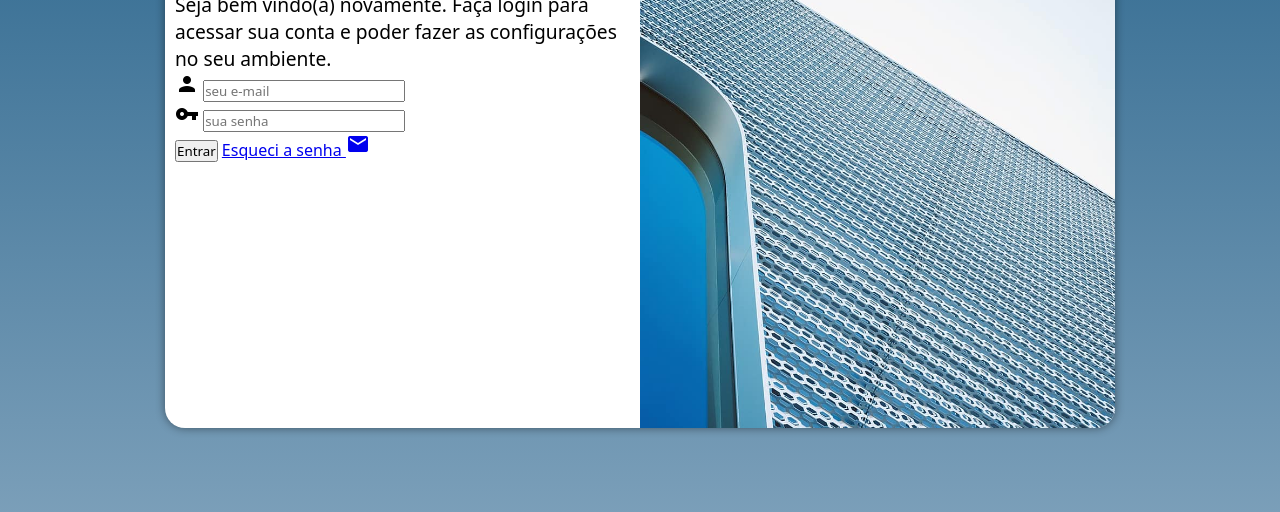
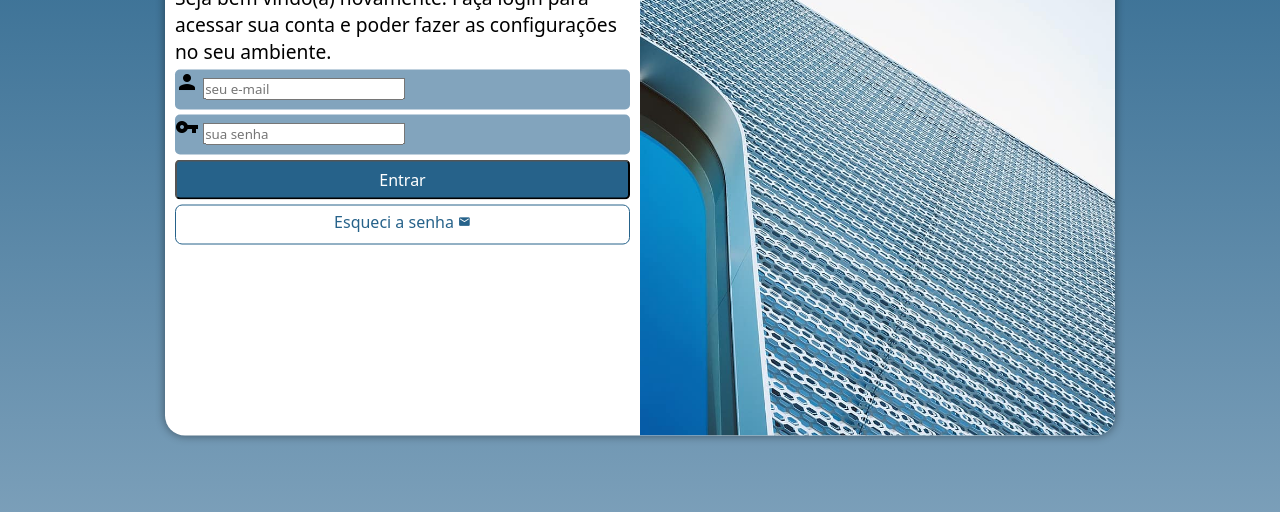
Before and after one commit to JeanCarlos-sd/projeto-login, a plain HTML site: page index.html in a window 1280 px wide. Shown: the part 222-734 px from the top of the page. Drawn offline with Linux system fonts and the light colour scheme.

Commit message:
inputs atualizados

```diff
--- a/estilo/style.css
+++ b/estilo/style.css
@@ -35,7 +35,7 @@ section#login {
 
     background-color: white;
     width: 250px;
-    height: 500px;
+    height: 515px;
     border-radius: 20px;
     box-shadow: 0px 0px 10px rgba(0, 0, 0, 0.450);
 
@@ -65,3 +65,55 @@ div#formulario > h1 {
 div#formulario > p {
     font-size: 0.8em;
 }
+
+form > div.campo  {
+    background-color: #82a4bd;
+    display: block;
+    width: 100%;
+    height: 40px;
+    border-radius: 5px;
+    margin: 5px 0px;
+
+}
+
+
+
+form > input[type=submit] {
+    display: block;
+    font-size: 1em;
+    width: 100%;
+    height: 40px;
+    background-color: var(--cor03);
+    color: white;
+    border-radius: 5px;
+    cursor: pointer;
+}
+
+form > input[type=submit]:hover {
+    background-color: var(--cor02);
+
+}
+
+form > a.botao {
+    display: block;
+    text-align: center;
+    font-size: 1em;
+    width: 100%;
+    height: 40px;
+    padding-top: 5px;
+    margin-top: 5px;
+    background-color: white;
+    color: #26628A;
+    border: 1px solid #26628A ;
+    border-radius: 7px;
+    text-decoration: none;
+}
+
+form > a.botao:hover {
+    background-color: var(--cor01);
+    color:#26628A;
+}
+
+form > a.botao > i {
+    font-size: 0.8em;
+}
--- a/index.html
+++ b/index.html
@@ -32,7 +32,7 @@
                     </div>
 
                     <input type="submit" value="Entrar">
-                    <a href="#">
+                    <a href="cadastro.php" class="botao">
                         Esqueci a senha <i class="material-icons">mail</i>
                     </a>
 
```
